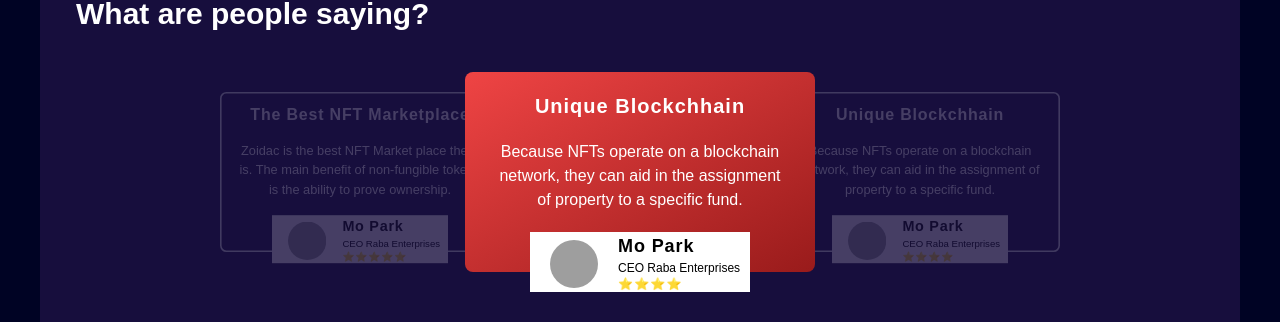
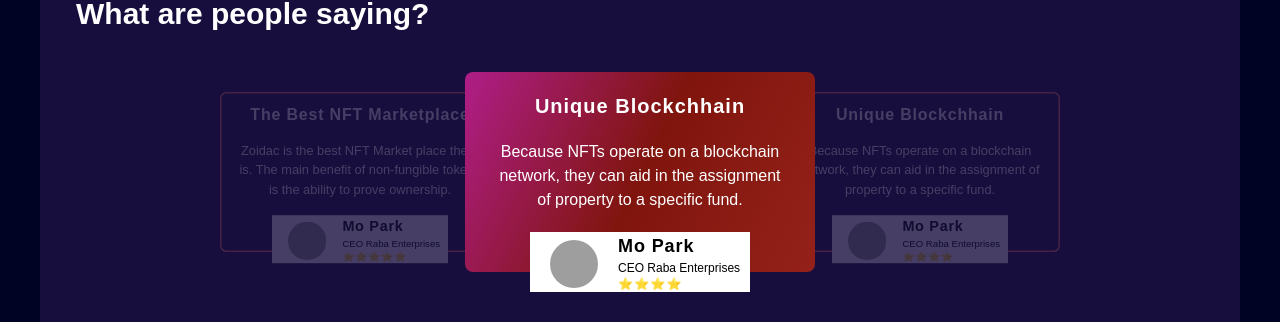
Before and after one commit to VansRouges/Zoidac-Web3-Platform, a React (Create React App) app: page / in a window 1280 px wide. Shown: the part 1622-1944 px from the top of the page. Built offline with nearby package versions, Linux system fonts and the light colour scheme; grey boxes are pictures that could not be loaded.

Commit message:
fixed gradient color

```diff
--- a/src/App.css
+++ b/src/App.css
@@ -6,11 +6,10 @@
 @layer components{
   .card{
     @apply absolute top-0 right-0 bottom-0 left-0 m-auto w-[350px] h-[200px]
-    cursor-pointer z-0 opacity-0 bg-transparent border-2 rounded-lg p-3
+    cursor-pointer z-0 opacity-0 bg-transparent border-2 rounded-lg p-3 border-red-400
   }
   .card--active{
-    @apply opacity-100 z-[99] bg-gradient-to-br from-red-500 to-red-800
-    border-0 p-5
+    @apply opacity-100 z-[99] border-0 p-5
   }
   /* .card--active div{
     @apply top-20
@@ -24,6 +23,7 @@
 
 .card--active {
   transform: scale(1);
+  background: linear-gradient(116.01deg, #B51F98 -6.29%, #80150E 50.46%, #932119 98.29%);
 }
 
 .card--left {
```
